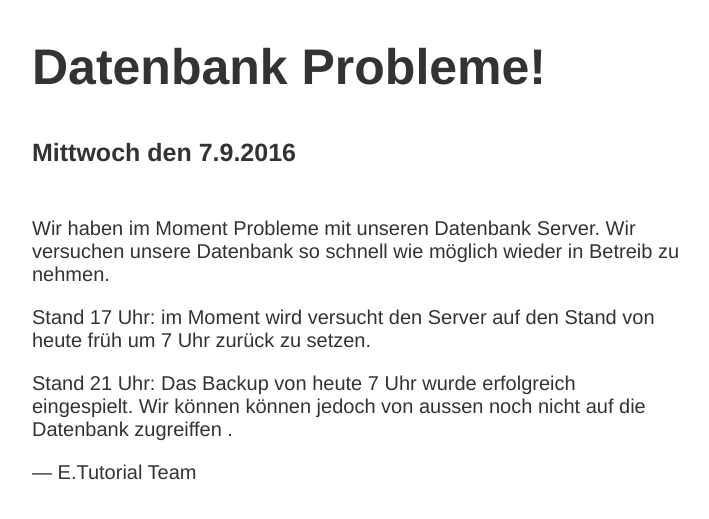
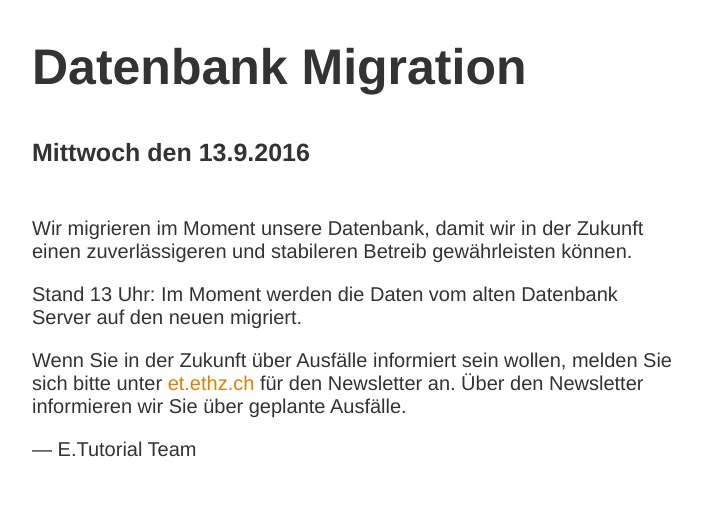
Before and after one commit to Educational-Engineering/docker_messages, a plain HTML site: page www/index.html in a window 1280 px wide. Shown: the part 139-658 px from the top of the page, without its empty margins (283-992 px from the left). Drawn offline with Linux system fonts and the light colour scheme.

Commit message:
adaped message

```diff
--- a/www/index.html
+++ b/www/index.html
@@ -1,4 +1,7 @@
 <!doctype html>
+<head>
+    <meta charset="utf-8"/>
+</head>
 <title>Server Probleme</title>
 <style>
   body { text-align: center; padding: 0px; }
@@ -15,14 +18,12 @@
 <img src="ETLogo2.png"/>
 </div>
 <article>
-    <h1>Datenbank Probleme!</h1>
-    <h2>Mittwoch den 7.9.2016</h2>
+    <h1>Datenbank Migration</h1>
+    <h2>Mittwoch den 13.9.2016</h2>
     <div>
-        <p>Wir haben im Moment Probleme mit unseren Datenbank Server. Wir versuchen unsere Datenbank so schnell wie m&ouml;glich wieder in Betreib zu nehmen.</p>
-        <p>Stand 17 Uhr: im Moment wird versucht den Server auf den Stand von heute fr&uuml;h um 7 Uhr zur&uuml;ck zu setzen.</p>
-        <p>Stand 21 Uhr: Das Backup von heute 7 Uhr wurde erfolgreich eingespielt. Wir k&ouml;nnen können jedoch von aussen noch nicht auf die Datenbank zugreiffen .</p>
-	<!--<p>Wenn Sie in der Zukunft &uuml;ber Ausf&auml;lle informiert sein wollen, melden Sie sich bitte unter <a href="https://et.ethz.ch">et.ethz.ch</a> f&uuml;r den Newsletter an. &Uuml;ber den Newsletter informieren wir Sie &uuml;ber geplante Ausf&auml;lle</p>!-->
+        <p>Wir migrieren im Moment unsere Datenbank, damit wir in der Zukunft einen zuverlässigeren und stabileren Betreib gewährleisten können.</p>
+        <p>Stand 13 Uhr: Im Moment werden die Daten vom alten Datenbank Server auf den neuen migriert.</p>
+	    <p>Wenn Sie in der Zukunft über Ausfälle informiert sein wollen, melden Sie sich bitte unter <a href="https://et.ethz.ch">et.ethz.ch</a> für den Newsletter an. Über den Newsletter informieren wir Sie über geplante Ausfälle.</p>
         <p>&mdash; E.Tutorial Team</p>
-
     </div>
 </article>
```
